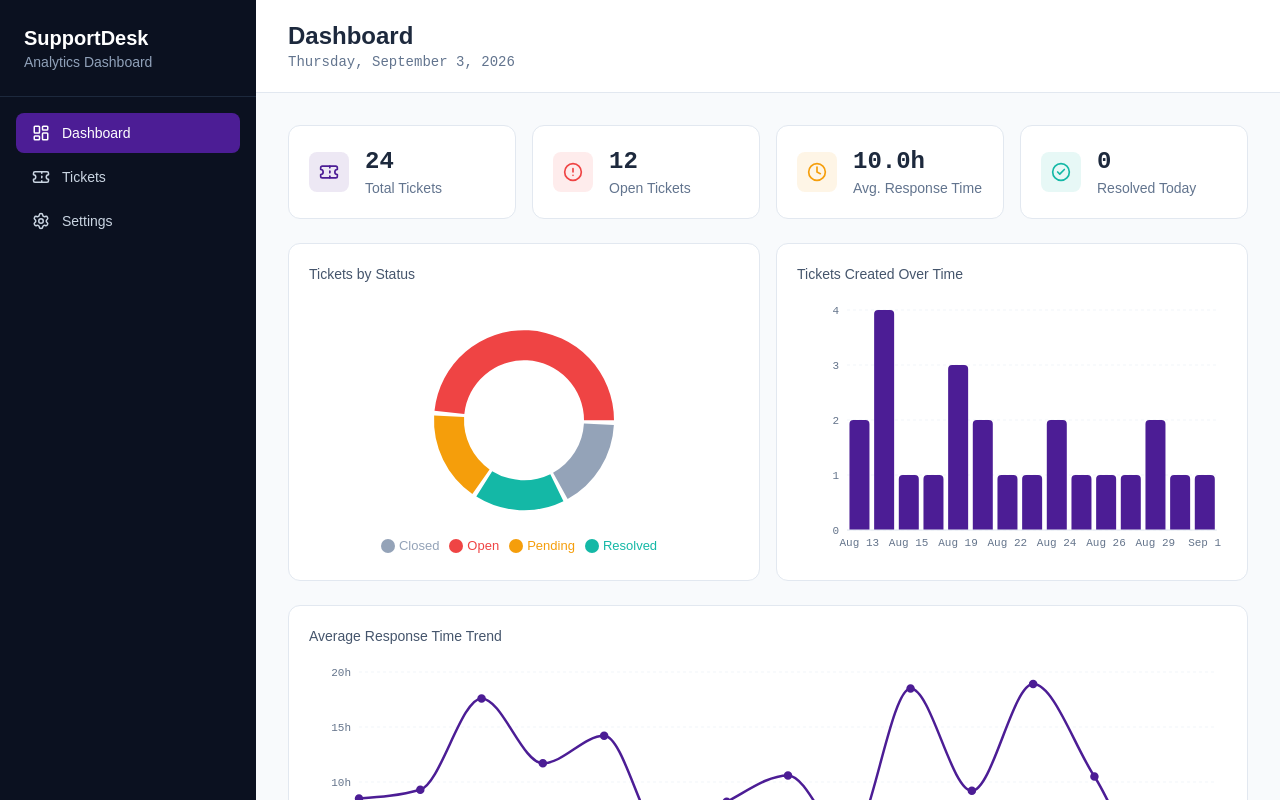
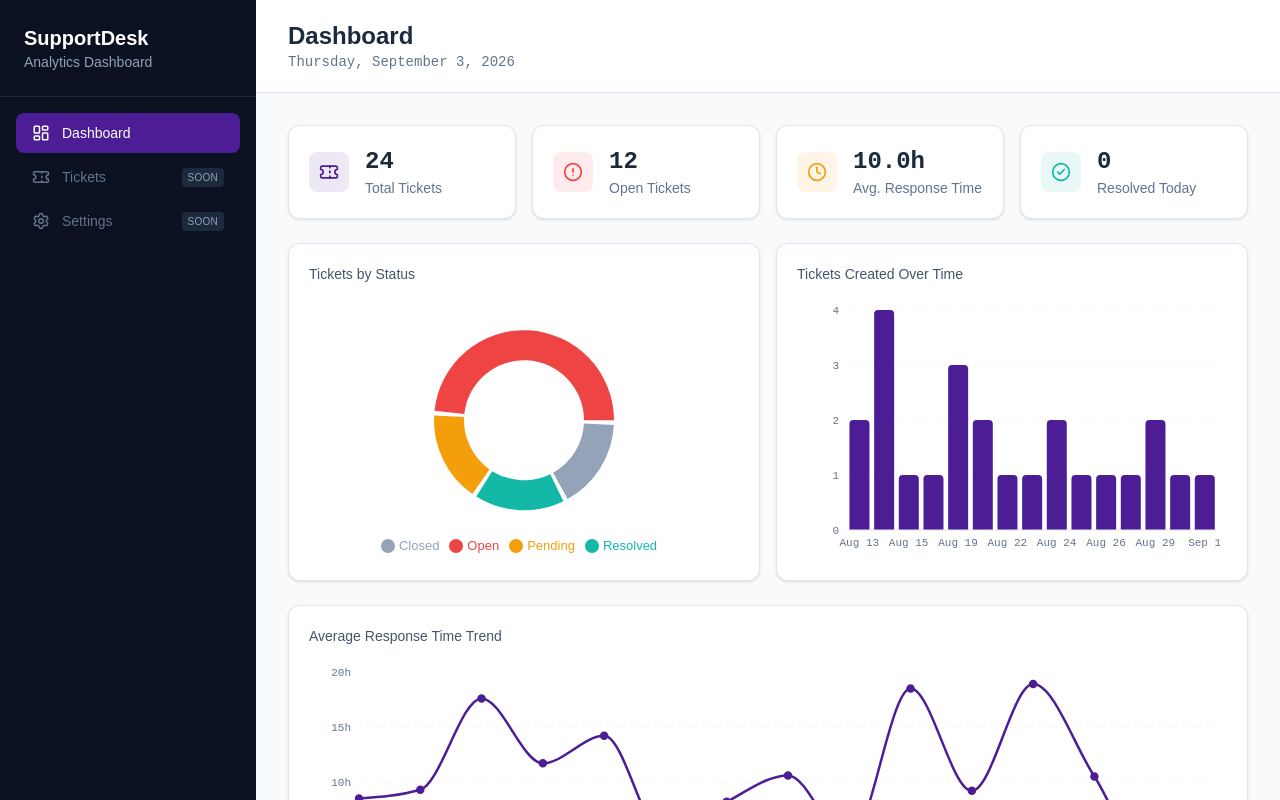
Before and after one commit to Marvelo1g/support-analytics-dashboard, a React (Vite) app: page / in a window 1280 px wide. Shown: the top 800 px of the page. Built offline with nearby package versions, Linux system fonts and the light colour scheme; data requests are answered from the project's data file.

Commit message:
Day 13: Visual polish - shadows, hover states, slide-in animation, disabled nav states

```diff
--- a/src/components/ResponseTimeChart.jsx
+++ b/src/components/ResponseTimeChart.jsx
@@ -14,7 +14,7 @@ function ResponseTimeChart({ tickets }) {
   }))
 
   return (
-    <div className="bg-white rounded-xl border border-slate-200 p-5">
+    <div className="bg-white rounded-xl border border-slate-200 shadow-sm p-5">
       <h3 className="text-sm font-medium text-slate-600 mb-4">Average Response Time Trend</h3>
       <ResponsiveContainer width="100%" height={260}>
         <LineChart data={data} margin={{ top: 10, right: 10, left: -10, bottom: 0 }}>
--- a/src/components/Sidebar.jsx
+++ b/src/components/Sidebar.jsx
@@ -1,39 +1,69 @@
-import { LayoutDashboard, Ticket, Settings } from 'lucide-react'
+import { LayoutDashboard, Ticket, Settings, X } from 'lucide-react'
 
-function Sidebar() {
+function Sidebar({ isOpen, onClose }) {
   const navItems = [
-    { icon: LayoutDashboard, label: 'Dashboard', active: true },
-    { icon: Ticket, label: 'Tickets', active: false },
-    { icon: Settings, label: 'Settings', active: false },
+    { icon: LayoutDashboard, label: 'Dashboard', active: true, enabled: true },
+    { icon: Ticket, label: 'Tickets', active: false, enabled: false },
+    { icon: Settings, label: 'Settings', active: false, enabled: false },
   ]
 
   return (
-        <aside className="w-64 bg-ink text-white flex flex-col min-h-screen">
-      <div className="p-6 border-b border-slate-800">
+    <>
+      {isOpen && (
+        <div
+          className="fixed inset-0 bg-black/40 z-40 lg:hidden"
+          onClick={onClose}
+        />
+      )}
+
+      <aside
+        className={`fixed inset-y-0 left-0 z-50 w-64 bg-ink text-white flex flex-col transform transition-transform duration-200 ease-in-out
+          ${isOpen ? 'translate-x-0' : '-translate-x-full'}
+          lg:translate-x-0 lg:static lg:z-auto`}
+      >
+        <div className="p-6 border-b border-slate-800 flex items-center justify-between">
+          <div>
             <h1 className="text-xl font-bold">SupportDesk</h1>
             <p className="text-sm text-slate-400">Analytics Dashboard</p>
+          </div>
+          <button onClick={onClose} className="text-slate-400 hover:text-white lg:hidden">
+            <X size={20} />
+          </button>
         </div>
         <nav className="flex-1 p-4 space-y-1">
           {navItems.map((item) => {
             const Icon = item.icon
+            if (!item.enabled) {
+              return (
+                <div
+                  key={item.label}
+                  className="flex items-center justify-between px-4 py-2.5 rounded-lg text-slate-500 cursor-not-allowed"
+                  title="Coming soon"
+                >
+                  <div className="flex items-center gap-3">
+                    <Icon size={18} />
+                    <span className="text-sm font-medium">{item.label}</span>
+                  </div>
+                  <span className="text-[10px] uppercase tracking-wide bg-slate-800 text-slate-400 px-1.5 py-0.5 rounded">
+                    Soon
+                  </span>
+                </div>
+              )
+            }
             return (
 
                 <a key={item.label}
                  href="#"
-              className={
-                item.active
-               ? 'flex items-center gap-3 px-4 py-2.5 rounded-lg transition-colors bg-accent text-white'
-                  : 'flex items-center gap-3 px-4 py-2.5 rounded-lg transition-colors text-slate-300 hover:bg-slate-800'
-              }
+                  className="flex items-center gap-3 px-4 py-2.5 rounded-lg transition-colors bg-accent text-white"
                 >
                   <Icon size={18} />
                   <span className="text-sm font-medium">{item.label}</span>
                 </a>
-
             )
           })}
         </nav>
       </aside>
+    </>
   )
 }
 
--- a/src/components/StatusChart.jsx
+++ b/src/components/StatusChart.jsx
@@ -5,7 +5,7 @@ function StatusChart({ tickets }) {
   const data = getStatusBreakdown(tickets)
 
   return (
-    <div className="bg-white rounded-xl border border-slate-200 p-5">
+    <div className="bg-white rounded-xl border border-slate-200 shadow-sm p-5">
       <h3 className="text-sm font-medium text-slate-600 mb-4">Tickets by Status</h3>
       <ResponsiveContainer width="100%" height={260}>
         <PieChart>
--- a/src/components/SummaryCards.jsx
+++ b/src/components/SummaryCards.jsx
@@ -3,7 +3,7 @@ import { getTotalTickets, getOpenCount, getAverageResponseHours, getResolvedToda
 
 function SummaryCard({ icon: Icon, label, value, accent }) {
   return (
-    <div className="bg-white rounded-xl border border-slate-200 p-5 flex items-center gap-4">
+    <div className="bg-white rounded-xl border border-slate-200 shadow-sm p-5 flex items-center gap-4 transition-all hover:shadow-md hover:-translate-y-0.5">
       <div className={`w-10 h-10 rounded-lg flex items-center justify-center ${accent}`}>
         <Icon size={20} />
       </div>
--- a/src/components/TicketDetail.jsx
+++ b/src/components/TicketDetail.jsx
@@ -19,14 +19,14 @@ function TicketDetail({ ticket, onClose }) {
 
   return (
     <div className="fixed inset-0 z-50 flex justify-end">
-      <div className="absolute inset-0 bg-black/40" onClick={onClose} />
-      <div className="relative w-full max-w-md bg-white h-full shadow-xl overflow-y-auto">
+      <div className="absolute inset-0 bg-black/40 animate-[fadeIn_0.2s_ease-out]" onClick={onClose} />
+      <div className="relative w-full max-w-md bg-white h-full shadow-2xl overflow-y-auto animate-[slideIn_0.25s_ease-out]">
         <div className="sticky top-0 bg-white border-b border-slate-200 px-6 py-4 flex items-start justify-between">
           <div>
             <h3 className="text-lg font-semibold text-slate-800">{ticket.subject}</h3>
             <p className="text-sm text-slate-500">{ticket.customer}</p>
           </div>
-          <button onClick={onClose} className="text-slate-400 hover:text-slate-600">
+          <button onClick={onClose} className="text-slate-400 hover:text-slate-600 transition-colors">
             <X size={20} />
           </button>
         </div>
--- a/src/components/TicketList.jsx
+++ b/src/components/TicketList.jsx
@@ -61,7 +61,7 @@ function TicketList({ tickets }) {
         </div>
       </div>
 
-      <div className="bg-white rounded-xl border border-slate-200 overflow-hidden">
+      <div className="bg-white rounded-xl border border-slate-200 shadow-smoverflow-hidden">
         {filteredTickets.length === 0 ? (
           <div className="p-8 text-center text-slate-400 text-sm">
             No tickets match your search or filter.
--- a/src/components/TimeChart.jsx
+++ b/src/components/TimeChart.jsx
@@ -13,7 +13,7 @@ function TimeChart({ tickets }) {
   }))
 
   return (
-    <div className="bg-white rounded-xl border border-slate-200 p-5">
+    <div className="bg-white rounded-xl border border-slate-200 shadow-sm p-5">
       <h3 className="text-sm font-medium text-slate-600 mb-4">Tickets Created Over Time</h3>
       <ResponsiveContainer width="100%" height={260}>
         <BarChart data={data} margin={{ top: 10, right: 10, left: -10, bottom: 0 }}>
--- a/src/index.css
+++ b/src/index.css
@@ -16,3 +16,15 @@
   --color-status-pending: #F59E0B;
   --color-status-resolved: #14B8A6;
 }
+
+
+
+@keyframes slideIn {
+  from { transform: translateX(100%); }
+  to { transform: translateX(0); }
+}
+
+@keyframes fadeIn {
+  from { opacity: 0; }
+  to { opacity: 1; }
+}
```
Lines whose indentation alone changed are shown as unchanged.
